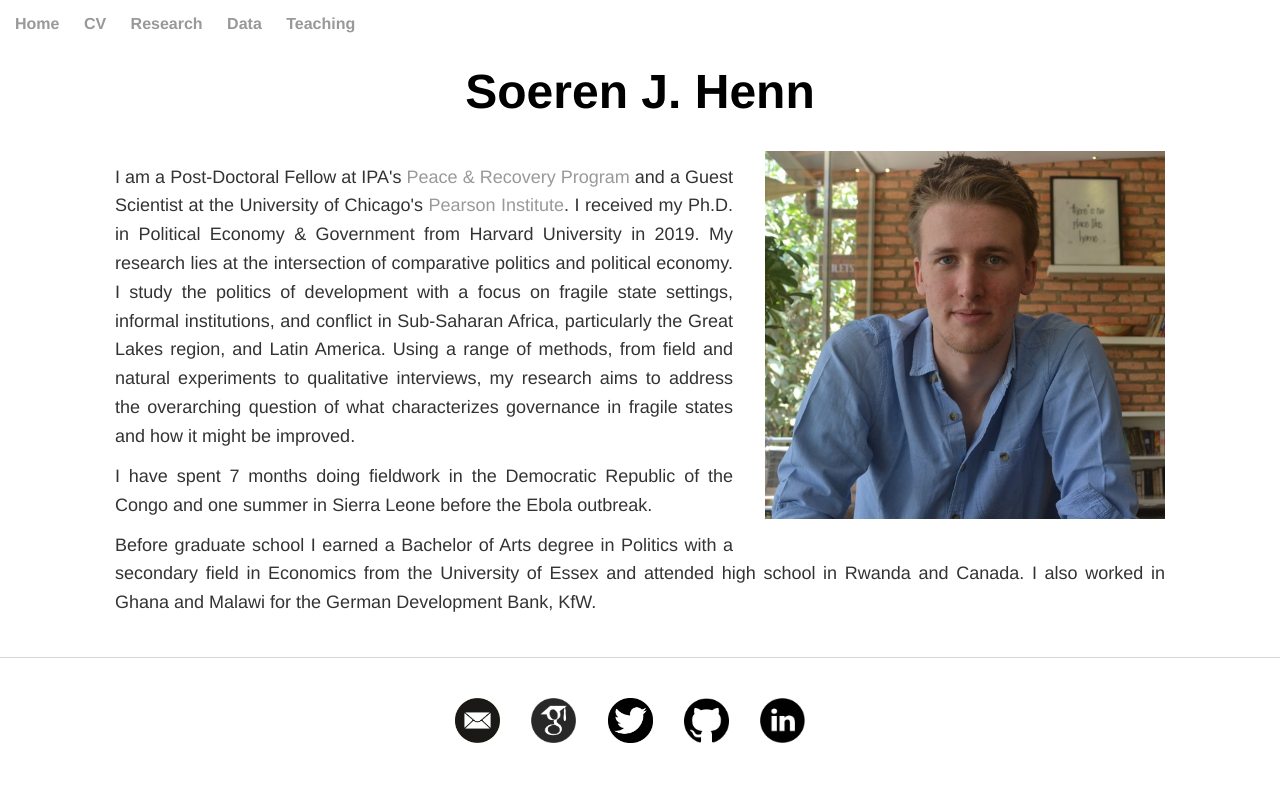
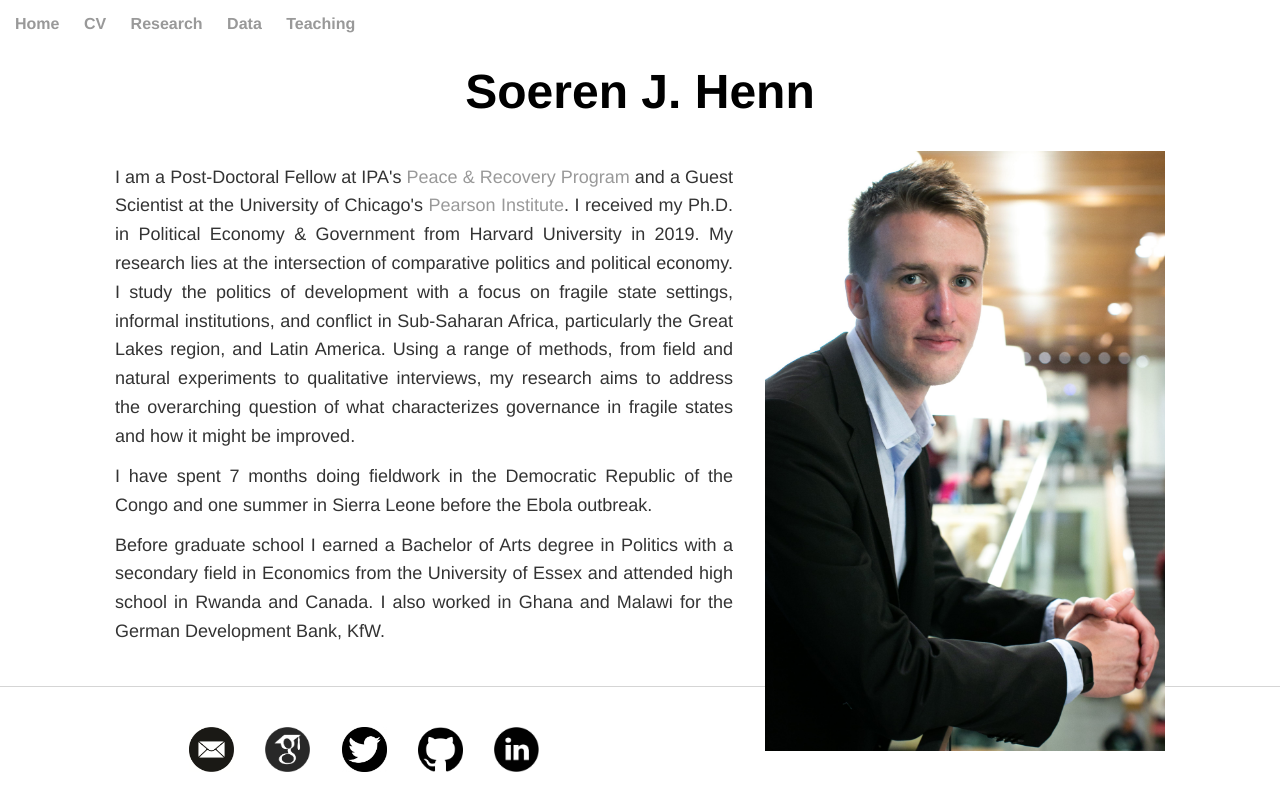
Before and after one commit to soeren-henn/soeren-henn.github.io, a Jekyll site: the page built from index.html, in a window 1280 px wide. Shown: the top 811 px of the page. Built offline with Jekyll 4.4.1, drawn with Linux system fonts in a browser that asks for light colours.

Commit message:
Update index.html

```diff
--- a/index.html
+++ b/index.html
@@ -9,7 +9,7 @@ title: Soeren J. Henn
 	</div>
 
 	<div class="photo">
- 		<img src="\images\bio_photo.JPG" alt:"Picture of Soeren Henn">
+ 		<img src="\images\bio_photo_new.JPG" alt:"Picture of Soeren Henn">
 	</div>
 
 	<div class="biotext">
```
